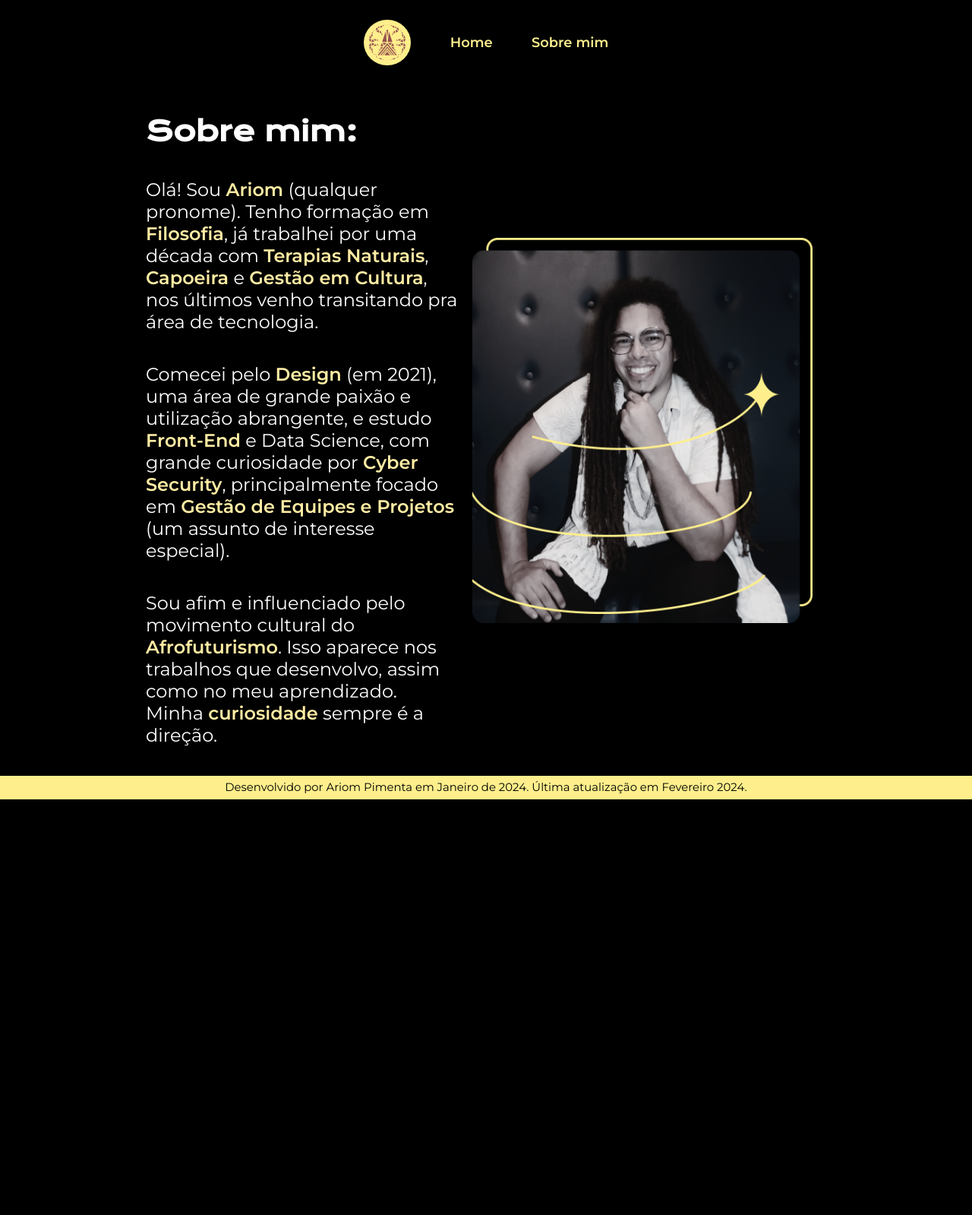
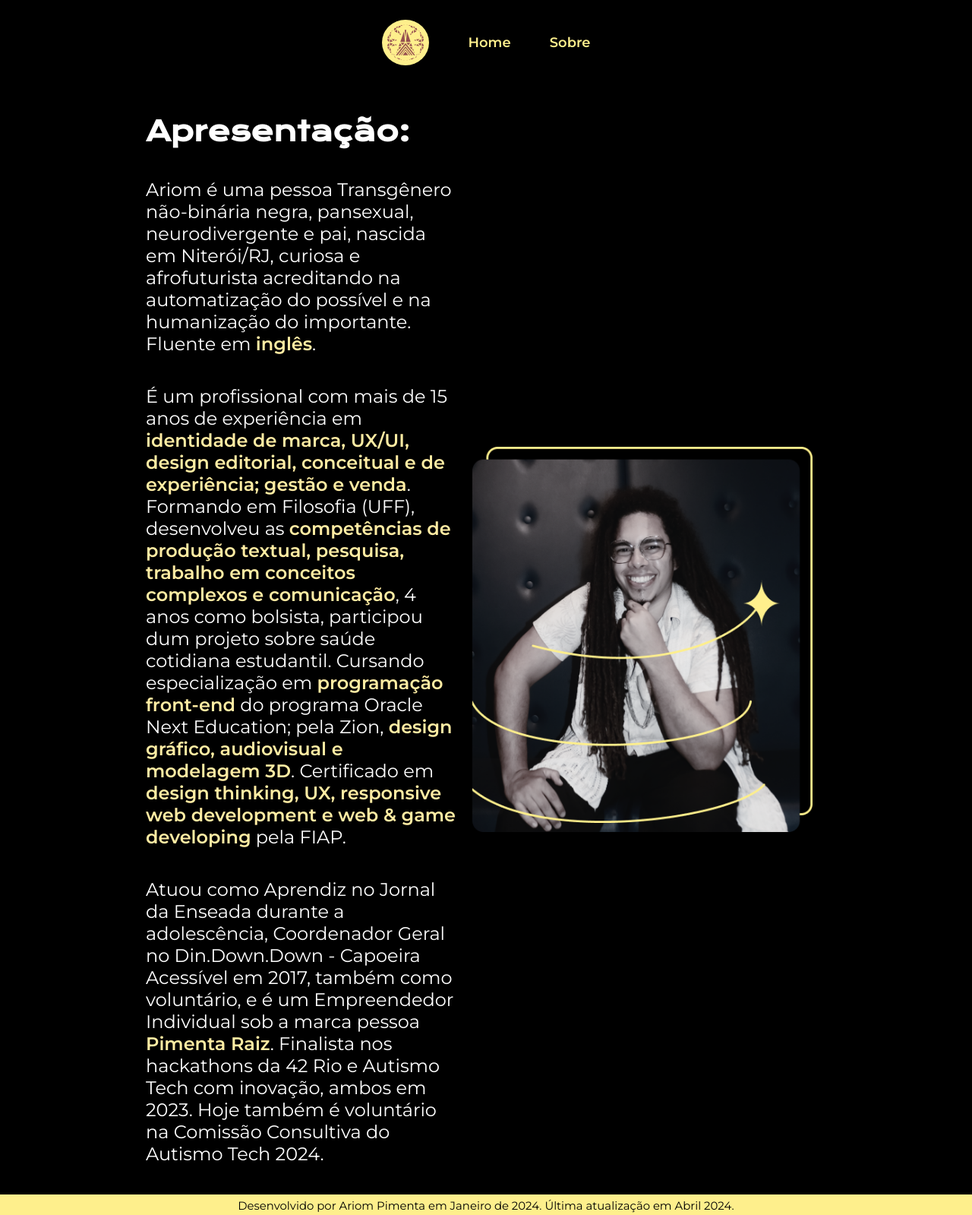
Before and after one commit to ariompf/portfolio, a plain HTML site: page about.html in a window 1280 px wide. Shown: the whole page at 76% size. Before the commit the page ends 1052 px from the top, so only its background shows below. Drawn offline with nearby package versions, Linux system fonts and the light colour scheme.

Commit message:
edit linguagem para terceira pessoa e texto about

```diff
--- a/about.html
+++ b/about.html
@@ -12,20 +12,20 @@
         <nav class="cabecalho__menu">
             <img class="cabecalho__menu__logo" src="/assets/logo_pimenta_raiz_reduzida.png" alt="Logo Pimenta Raiz, marca pessoal de Ariom Pimenta, uma aranha estilizada em arte poligonal vermelho-terroso num fundo circular amarelo.">
             <a class="cabecalho__menu__link" href="index.html">Home</a>
-            <a class="cabecalho__menu__link" href="about.html">Sobre mim</a>
+            <a class="cabecalho__menu__link" href="about.html">Sobre</a>
         </nav>
     </header>
     <main class="apresentacao">
         <section class="apresentacao__conteudo">
-            <h1 class="apresentacao__conteudo__titulo">Sobre mim:</h1>
-            <p class="apresentacao__conteudo__texto">Olá! Sou <strong class="texto-destaque">Ariom</strong> (qualquer pronome). Tenho formação em <strong class="texto-destaque">Filosofia</strong>, já trabalhei por uma década com <strong class="texto-destaque">Terapias Naturais</strong>, <strong class="texto-destaque">Capoeira</strong> e <strong class="texto-destaque">Gestão em Cultura</strong>, nos últimos venho transitando pra área de tecnologia.</p>
-            <p class="apresentacao__conteudo__texto">Comecei pelo <strong class="texto-destaque">Design</strong> (em 2021), uma área de grande paixão e utilização abrangente, e estudo <strong class="texto-destaque">Front-End</strong> e <strong class="texto-destaque"></strong>Data Science</strong>, com grande curiosidade por <strong class="texto-destaque">Cyber Security</strong>, principalmente focado em <strong class="texto-destaque">Gestão de Equipes e Projetos</strong> (um assunto de interesse especial).</p>
-            <p class="apresentacao__conteudo__texto">Sou afim e influenciado pelo movimento cultural do <strong class="texto-destaque">Afrofuturismo</strong>. Isso aparece nos trabalhos que desenvolvo, assim como no meu aprendizado. Minha <strong class="texto-destaque">curiosidade</strong> sempre é a direção.</p>
+            <h1 class="apresentacao__conteudo__titulo">Apresentação:</h1>
+            <p class="apresentacao__conteudo__texto">Ariom é uma pessoa Transgênero não-binária negra, pansexual, neurodivergente e pai, nascida em Niterói/RJ, curiosa e afrofuturista acreditando na automatização do possível e na humanização do importante. Fluente em <strong class="texto-destaque">inglês</strong>.</p>
+            <p class="apresentacao__conteudo__texto">É um profissional com mais de 15 anos de experiência em <strong class="texto-destaque">identidade de marca, UX/UI, design editorial, conceitual e de experiência; gestão e venda</strong>. Formando em Filosofia (UFF), desenvolveu as <strong class="texto-destaque">competências de produção textual, pesquisa, trabalho em conceitos complexos e comunicação</strong>, 4 anos como bolsista, participou dum projeto sobre saúde cotidiana estudantil. Cursando especialização em <strong class="texto-destaque">programação front-end</strong> do programa Oracle Next Education; pela Zion, <strong class="texto-destaque">design gráfico, audiovisual e modelagem 3D</strong>. Certificado em <strong class="texto-destaque">design thinking, UX, responsive web development e web & game developing</strong> pela FIAP.</p>
+            <p class="apresentacao__conteudo__texto">Atuou como Aprendiz no Jornal da Enseada durante a adolescência, Coordenador Geral no Din.Down.Down - Capoeira Acessível em 2017, também como voluntário, e é um Empreendedor Individual sob a marca pessoa <strong class="texto-destaque">Pimenta Raiz</strong>. Finalista nos hackathons da 42 Rio e Autismo Tech com inovação, ambos em 2023. Hoje também é voluntário na Comissão Consultiva do Autismo Tech 2024.</p>
         </section>
         <img class="apresentacao__imagem" src="./assets/perfil curriculo1 pb.png" alt="Foto em escala de cinza de Ariom Pimenta, uma pessoa negra de óculos e dreadlocks compridos, com blusa e colete brancos, calça preta, cabelo solto, sentada de frente pra câmera com a mão no queixo e sorrindo, embaixo de um foco de luz amarela e ao fundo uma parede alcochoada azul escuro.">
     </main>
     <footer class="rodape">
-        <p>Desenvolvido por Ariom Pimenta em Janeiro de 2024. Última atualização em Fevereiro 2024.</p>
+        <p>Desenvolvido por Ariom Pimenta em Janeiro de 2024. Última atualização em Abril 2024.</p>
     </footer>
 </body>
 </html>
```
Also changed, not shown: index.html (+5 -5 lines).
